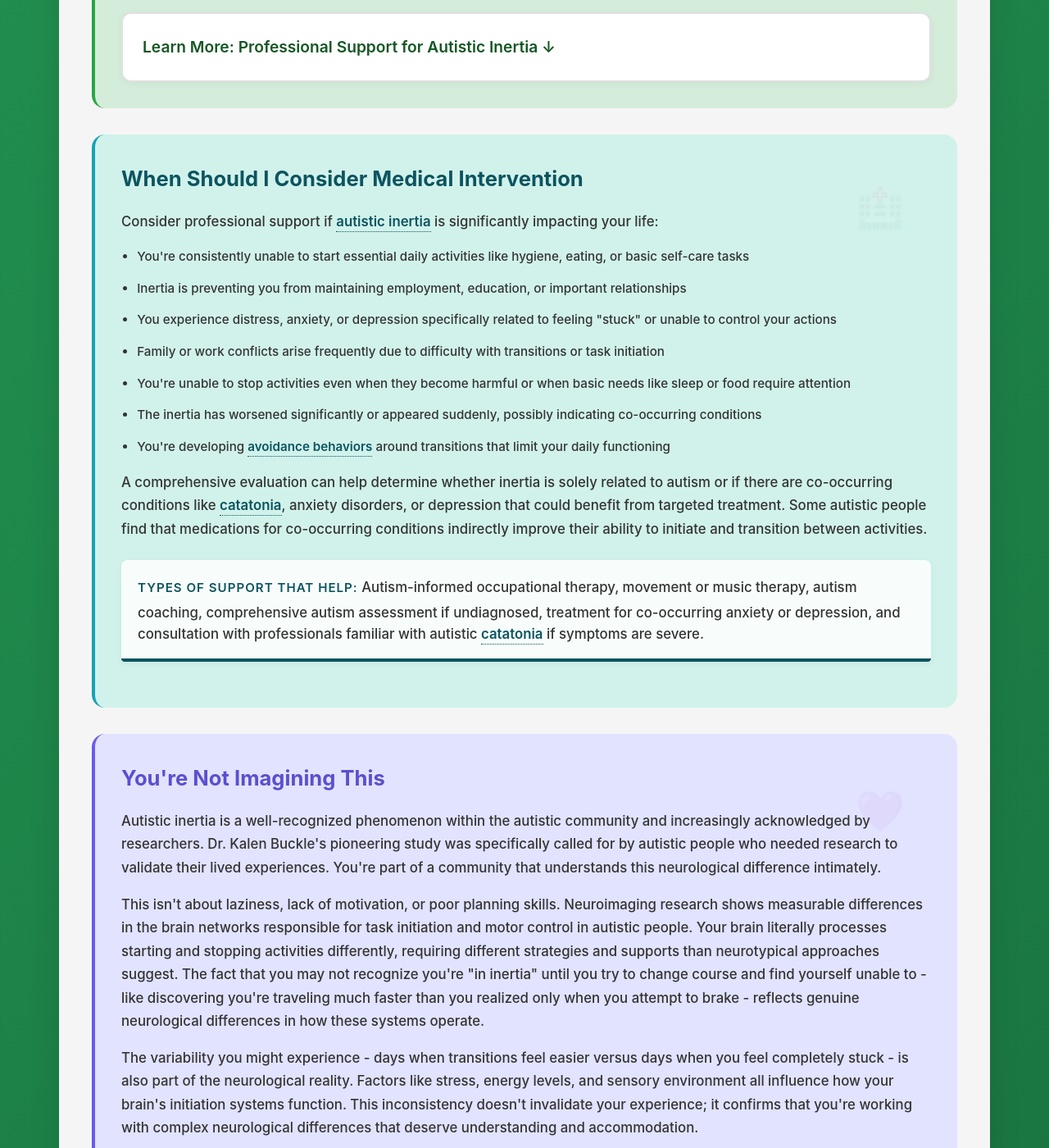
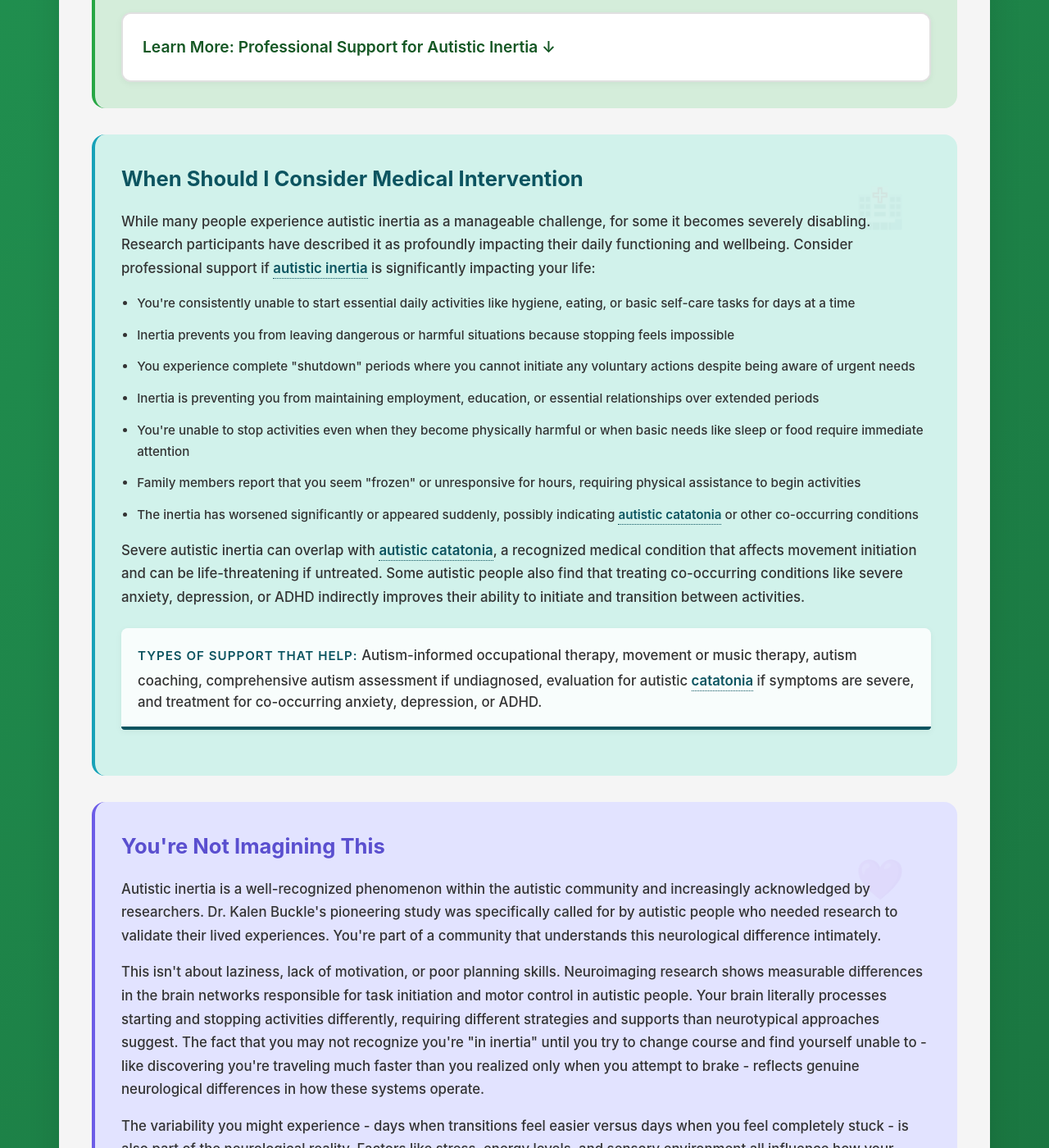
Before and after one commit to neurodivergent-survival-guide/neurodivergent-survival-guide, a Jekyll site: the page built from struggles/autistic-inertia.html, in a window 1280 px wide and 1400 px high, scrolled down 3632 px. Shown: the whole window at 82% size. Built offline with Jekyll 4.4.1, drawn with Linux system fonts in a browser that asks for light colours.

Commit message:
Update autistic-inertia.html

```diff
--- a/struggles/autistic-inertia.html
+++ b/struggles/autistic-inertia.html
@@ -105,22 +105,22 @@ search_terms: ["can't stop", "stuck doing", "won't start", "can't transition", "
 
     <div class="medical-section">
         <h2 id="medical-intervention">When Should I Consider Medical Intervention</h2>
-        <p>Consider professional support if <a class="jargon">autistic inertia<span class="tooltip">Difficulty starting new activities or stopping current ones, related to autism's neurological differences</span></a> is significantly impacting your life:</p>
+        <p>While many people experience autistic inertia as a manageable challenge, for some it becomes severely disabling. Research participants have described it as profoundly impacting their daily functioning and wellbeing. Consider professional support if <a class="jargon">autistic inertia<span class="tooltip">Difficulty starting new activities or stopping current ones, related to autism's neurological differences</span></a> is significantly impacting your life:</p>
 
         <ul>
-            <li>You're consistently unable to start essential daily activities like hygiene, eating, or basic self-care tasks</li>
-            <li>Inertia is preventing you from maintaining employment, education, or important relationships</li>
-            <li>You experience distress, anxiety, or depression specifically related to feeling "stuck" or unable to control your actions</li>
-            <li>Family or work conflicts arise frequently due to difficulty with transitions or task initiation</li>
-            <li>You're unable to stop activities even when they become harmful or when basic needs like sleep or food require attention</li>
-            <li>The inertia has worsened significantly or appeared suddenly, possibly indicating co-occurring conditions</li>
-            <li>You're developing <a class="jargon">avoidance behaviors<span class="tooltip">Deliberately staying away from situations where inertia might occur</span></a> around transitions that limit your daily functioning</li>
+            <li>You're consistently unable to start essential daily activities like hygiene, eating, or basic self-care tasks for days at a time</li>
+            <li>Inertia prevents you from leaving dangerous or harmful situations because stopping feels impossible</li>
+            <li>You experience complete "shutdown" periods where you cannot initiate any voluntary actions despite being aware of urgent needs</li>
+            <li>Inertia is preventing you from maintaining employment, education, or essential relationships over extended periods</li>
+            <li>You're unable to stop activities even when they become physically harmful or when basic needs like sleep or food require immediate attention</li>
+            <li>Family members report that you seem "frozen" or unresponsive for hours, requiring physical assistance to begin activities</li>
+            <li>The inertia has worsened significantly or appeared suddenly, possibly indicating <a class="jargon">autistic catatonia<span class="tooltip">A movement disorder that can occur in autism, involving periods of reduced movement or responsiveness</span></a> or other co-occurring conditions</li>
         </ul>
 
-        <p>A comprehensive evaluation can help determine whether inertia is solely related to autism or if there are co-occurring conditions like <a class="jargon">catatonia<span class="tooltip">A movement disorder that can occur in autism, involving periods of reduced movement or responsiveness</span></a>, anxiety disorders, or depression that could benefit from targeted treatment. Some autistic people find that medications for co-occurring conditions indirectly improve their ability to initiate and transition between activities.</p>
+        <p>Severe autistic inertia can overlap with <a class="jargon">autistic catatonia<span class="tooltip">A movement disorder that can occur in autism, involving periods of reduced movement or responsiveness</span></a>, a recognized medical condition that affects movement initiation and can be life-threatening if untreated. Some autistic people also find that treating co-occurring conditions like severe anxiety, depression, or ADHD indirectly improves their ability to initiate and transition between activities.</p>
 
         <div class="highlight-box">
-            <p><strong>Types of support that help:</strong> Autism-informed occupational therapy, movement or music therapy, autism coaching, comprehensive autism assessment if undiagnosed, treatment for co-occurring anxiety or depression, and consultation with professionals familiar with autistic <a class="jargon">catatonia<span class="tooltip">A movement disorder that can occur in autism, involving periods of reduced movement or responsiveness</span></a> if symptoms are severe.</p>
+            <p><strong>Types of support that help:</strong> Autism-informed occupational therapy, movement or music therapy, autism coaching, comprehensive autism assessment if undiagnosed, evaluation for autistic <a class="jargon">catatonia<span class="tooltip">A movement disorder that can occur in autism, involving periods of reduced movement or responsiveness</span></a> if symptoms are severe, and treatment for co-occurring anxiety, depression, or ADHD.</p>
         </div>
     </div>
 
```
